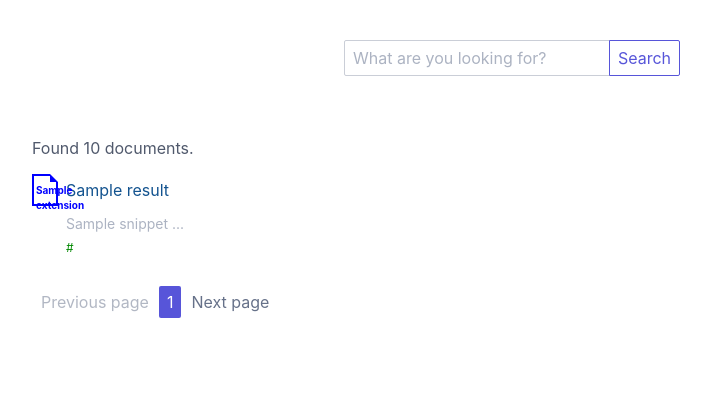
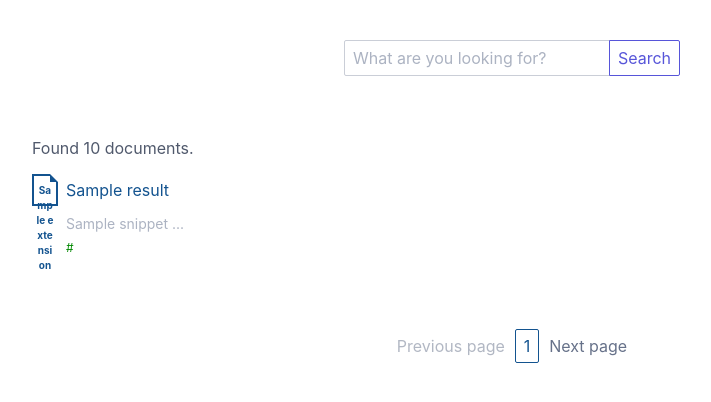
Before and after one commit to acidtv/octosearch, a Flask app: template octosearch/web/templates/search.html in a window 1280 px wide. Shown: the part 36-438 px from the top of the page, without its empty margins (128-839 px from the left). Run offline with Flask 2, Linux system fonts and the light colour scheme; the template is opened without the code that fills it: most values are stand-ins (such as "Sample title", 1, 10 or a date in 2020); parts of the project's set-up code (start-up, migrations or seed data) failed here and were passed over.

Commit message:
Center paging, adjust word breaking
and change colors of file icons

```diff
--- a/octosearch/web/static/style.css
+++ b/octosearch/web/static/style.css
@@ -21,11 +21,13 @@
 
 .results .tile {
 	margin-bottom: 1rem;
+	word-break: break-all;
 }
 
 .results .url {
 	color: #080;
 	font-size: .6rem;
+	word-break: break-all;
 }
 
 .results .tile-title {
@@ -37,11 +39,23 @@
 	margin-bottom: 0;
 }
 
+.pagination {
+	align-items: center;
+	justify-content: center;
+	margin-top: 2rem;
+}
+
+.pagination .page-item.active a {
+	border: 1px solid #13538F;
+	background: none;
+	color: #13538F;
+}
+
 .file-tile-icon {
-	border: 2px solid blue;
+	border: 2px solid #13538F;
 	font-size: .5rem;
 	font-weight: bold;
-	color: blue;
+	color: #13538F;
 	padding: .35rem .10rem;
 	display: inline-block;
 	position: relative;
@@ -58,7 +72,7 @@
 	top: -2px;
 	right: -2px;
 	border-style: solid;
-	border-color: #FFF #FFF blue blue;
+	border-color: #FFF #FFF #13538F #13538F;
 	width: 0;
 	height: 0;
 	border-width: 4px;
```
